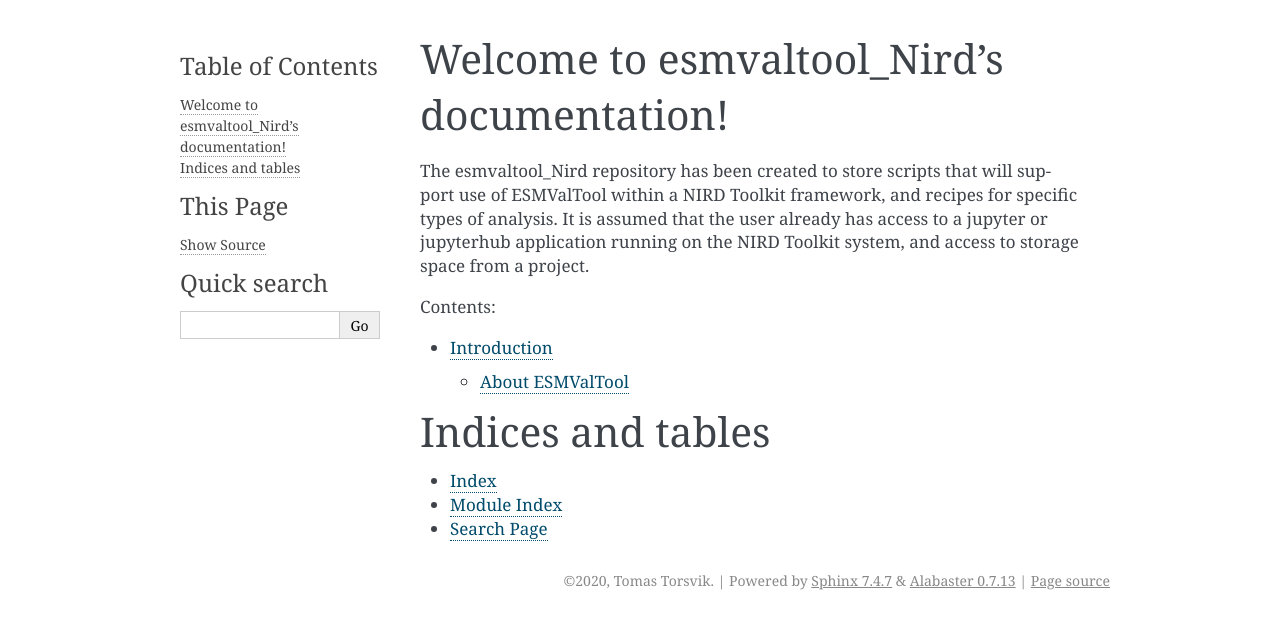
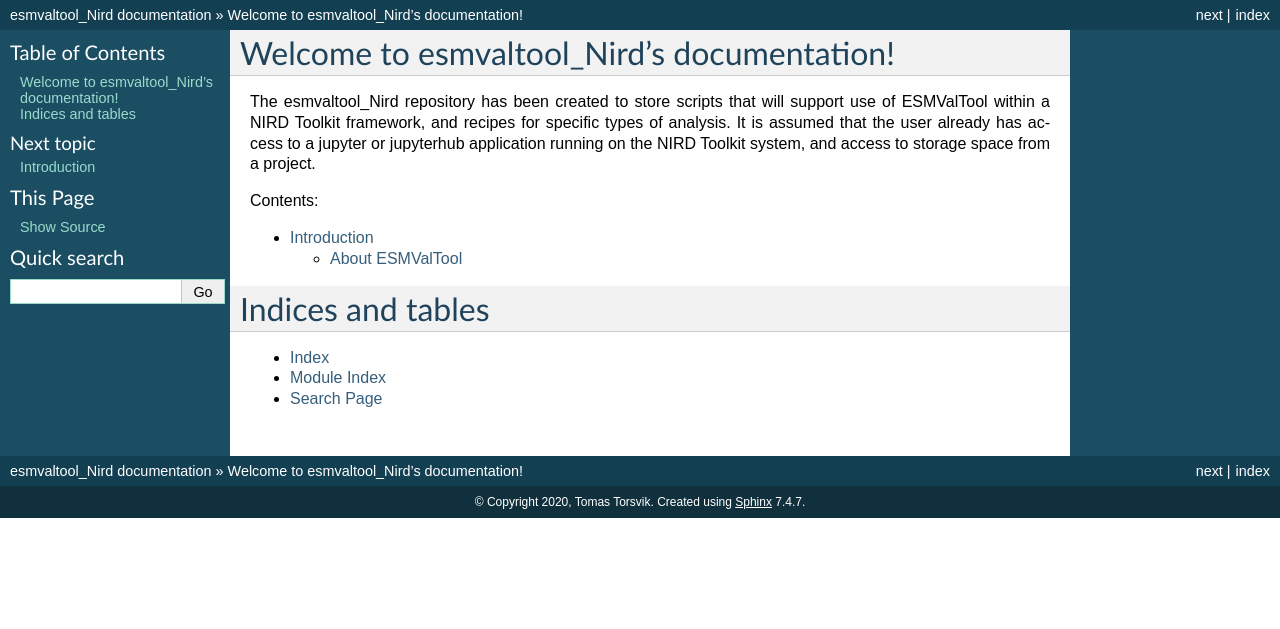
Before and after one commit to TomasTorsvik/esmvaltool_Nird, a Sphinx documentation site: the page built from docs/index.rst, in a window 1280 px wide. Shown: the top 629 px of the page. Built offline with Sphinx 7.4.7, drawn with Linux system fonts in a browser that asks for light colours.

Commit message:
Change html theme to 'default' in conf.py.

```diff
--- a/docs/conf.py
+++ b/docs/conf.py
@@ -27,14 +27,16 @@
 # Add any Sphinx extension module names here, as strings. They can be
 # extensions coming with Sphinx (named 'sphinx.ext.*') or your custom
 # ones.
-extensions = [
-]
+extensions = []
 
 # Add any paths that contain templates here, relative to this directory.
 templates_path = ['_templates']
 
 # The suffix of source filenames.
 source_suffix = '.rst'
+
+# The encoding of source files.
+#source_encoding = 'utf-8-sig'
 
 # The master toctree document.
 master_doc = 'index'
@@ -50,7 +52,31 @@
 # The theme to use for HTML and HTML Help pages.  See the documentation for
 # a list of builtin themes.
 #
-html_theme = 'alabaster'
+html_theme = 'default'
+
+# Theme options are theme-specific and customize the look and feel of a theme
+# further.  For a list of options available for each theme, see the
+# documentation.
+#html_theme_options = {}
+
+# Add any paths that contain custom themes here, relative to this directory.
+#html_theme_path = []
+
+# The name for this set of Sphinx documents.  If None, it defaults to
+# "<project> v<release> documentation".
+#html_title = None
+
+# A shorter title for the navigation bar.  Default is the same as html_title.
+#html_short_title = None
+
+# The name of an image file (relative to this directory) to place at the top
+# of the sidebar.
+#html_logo = None
+
+# The name of an image file (within the static path) to use as favicon of the
+# docs.  This file should be a Windows icon file (.ico) being 16x16 or 32x32
+# pixels large.
+#html_favicon = None
 
 # Add any paths that contain custom static files (such as style sheets) here,
 # relative to this directory. They are copied after the builtin static files,
```
